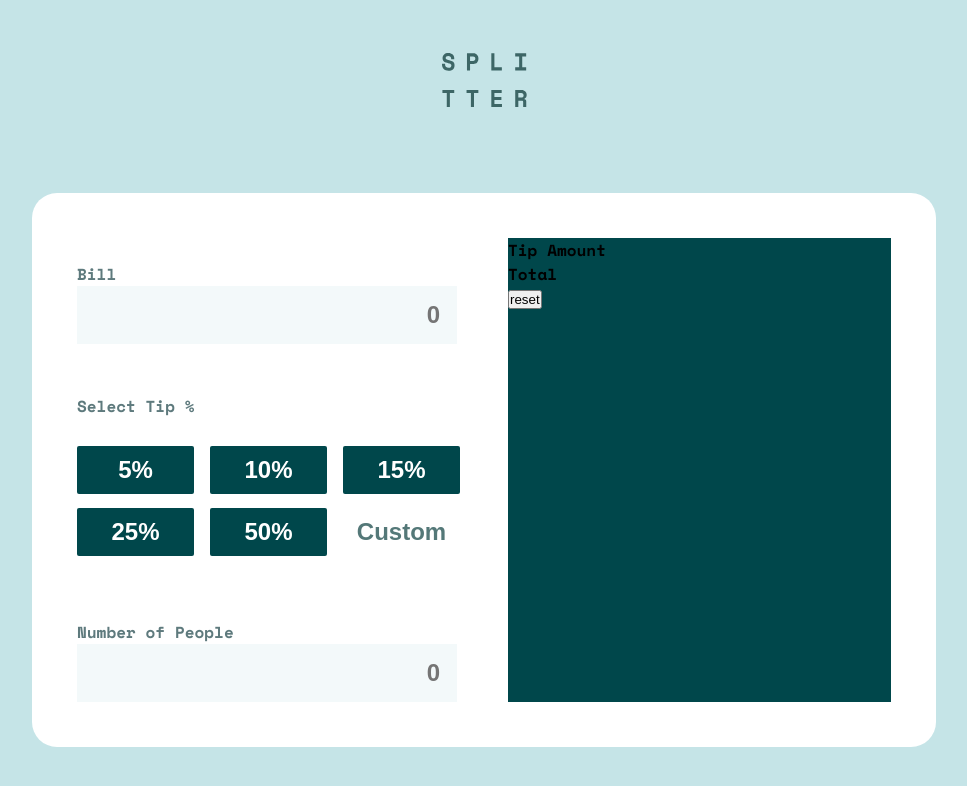
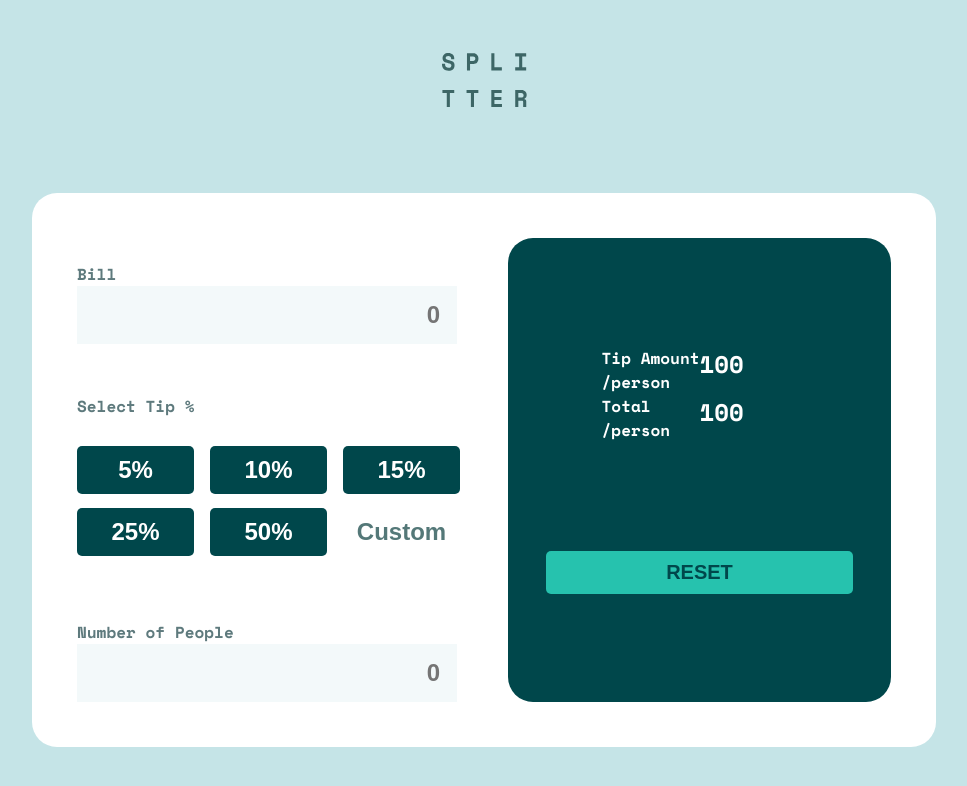
Before and after one commit to Th0rnike/tip-calculator-typescript, a React (Vite) app: page / in a window 1280 px wide. Shown: the top 786 px of the page, without its empty margins (156-1123 px from the left). Built offline with nearby package versions, Linux system fonts and the light colour scheme.

Commit message:
dealing with positioning

```diff
--- a/src/App.css
+++ b/src/App.css
@@ -48,6 +48,11 @@ label{
     max-width: 380px;
 }
 
+.input-container input:focus{
+    box-shadow: 0 0 0 2px var(--results-lightgreen-color);
+    border-radius: 4px;
+}
+
 .buttons-container{
     display: grid;
     grid-template-columns: repeat(3, 1fr);
@@ -64,7 +69,7 @@ label{
     padding: 10px 0;
 }
 
-.buttons-container button,
+.tip-button,
 .button{
     width: 117px;
     border-radius: 2px;
@@ -73,6 +78,13 @@ label{
     font-weight: 700;
     background-color: var(--button-color);
     color: white;
+    border-radius: 5px;
+}
+
+.tip-button:hover{
+    cursor: pointer;
+    background-color: var(--hover-color);
+    color: var(--button-color);
 }
 
 .button{
@@ -97,6 +109,10 @@ input{
     background-color: var(--input-background-color);
     font-weight: 700;
     color: var(--button-color);
+}
+
+input:hover{
+    cursor: pointer;
 }
 
 .input-container input{
@@ -134,3 +150,44 @@ input{
     75% { transform: translateX(5px); }
     100% { transform: translateX(0); }
 }
+
+.results{
+    display: flex;
+    flex-direction: column;
+    justify-content: space-evenly;
+    align-items: center;
+    border-radius: 25px;
+}
+
+.grid-results{
+    display: grid;
+    grid-template-columns: repeat(2, 1fr);
+    grid-template-rows: repeat(2, 1fr);
+}
+
+.grid-results p,
+h2{
+    color: white;
+}
+
+.reset{
+    background-color: var(--results-lightgreen-color);
+    font-size: 20px;
+    font-weight: 700;
+    padding: 10px 0;
+    text-transform: uppercase;
+    color: var(--button-color);
+    border: none;
+    width: 80%;
+    text-align: center;
+    border-radius: 5px;
+}
+
+.reset:hover{
+    cursor: pointer;
+    background-color: var(--hover-color);
+}
+
+.per{
+    color: var(--per-color);
+}
--- a/src/App.tsx
+++ b/src/App.tsx
@@ -143,7 +143,11 @@ function App() {
           <div className="buttons-container">
             <span>Select Tip %</span>
             {tipsArray.map((t) => (
-              <button key={crypto.randomUUID()} onClick={updateTip}>
+              <button
+                className="tip-button"
+                key={crypto.randomUUID()}
+                onClick={updateTip}
+              >
                 {t + "%"}
               </button>
             ))}
@@ -172,11 +176,25 @@ function App() {
           </div>
         </div>
         <div className="results">
-          <div>
-            Tip Amount {bill && chooseTipValue && people ? tipValue : ""}
+          <div className="grid-results">
+            <div>
+              <p>Tip Amount</p>
+              <p className="per">/person</p>
+            </div>
+            <div>
+              <h2>{bill && chooseTipValue && people ? tipValue : ""}100</h2>
+            </div>
+            <div>
+              <p>Total</p>
+              <p className="per">/person</p>
+            </div>
+            <div>
+              <h2>{bill && people ? totalPrice : ""}100</h2>
+            </div>
           </div>
-          <div>Total {bill && people ? totalPrice : ""}</div>
-          <button onClick={reset}>reset</button>
+          <button className="reset" onClick={reset}>
+            reset
+          </button>
         </div>
       </div>
     </div>
--- a/src/index.css
+++ b/src/index.css
@@ -8,6 +8,7 @@
     --hover-color: rgba(159, 232, 223, 1);
     --error-color: rgba(225, 116, 87, 1);
     --custom-color: rgba(84, 120, 120, 1);
+    --per-color: rgba(127, 157, 159, 1);
 }
 
 /* Chrome, Safari, Edge, Opera */
```
